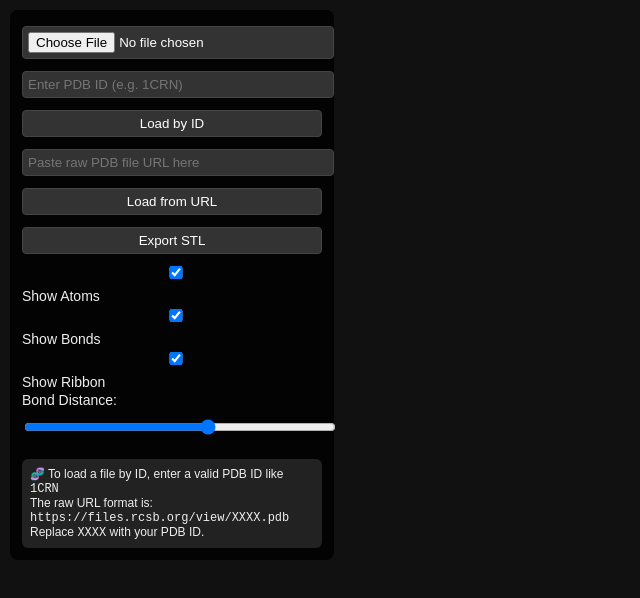
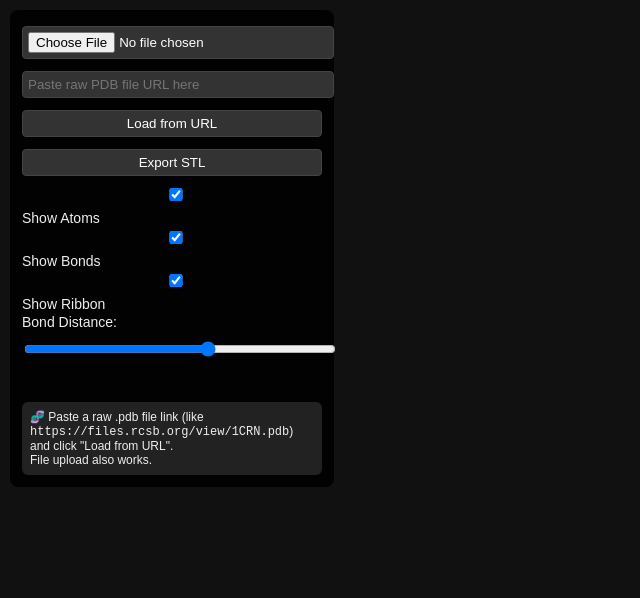
Before and after one commit to claireprice/pdb-to-stl, a plain HTML site: page index.html in a window 1280 px wide. Shown: the whole page, without its empty margins (0-640 px from the left). Drawn offline with nearby package versions, Linux system fonts and the light colour scheme.

Commit message:
Update index.html
removed ID upload as it was causing problems

```diff
--- a/index.html
+++ b/index.html
@@ -17,18 +17,11 @@
     #controls {
       position: absolute;
       top: 10px; left: 10px;
-      background: rgba(0, 0, 0, 0.8);
+      background: rgba(0, 0, 0, 0.85);
       padding: 12px;
       border-radius: 8px;
       z-index: 10;
       width: 300px;
-    }
-    #instructions {
-      font-size: 12px;
-      margin-top: 10px;
-      background: #222;
-      padding: 8px;
-      border-radius: 6px;
     }
     input, button {
       width: 100%;
@@ -46,13 +39,24 @@
     input[type="range"] {
       width: 100%;
     }
+    #instructions {
+      font-size: 12px;
+      margin-top: 10px;
+      background: #222;
+      padding: 8px;
+      border-radius: 6px;
+    }
+    #status {
+      font-size: 13px;
+      color: #00ccff;
+      padding: 4px 0;
+      min-height: 1em;
+    }
   </style>
 </head>
 <body>
   <div id="controls">
     <input type="file" id="pdbFile" />
-    <input type="text" id="pdbId" placeholder="Enter PDB ID (e.g. 1CRN)" />
-    <button onclick="loadPDBbyId()">Load by ID</button>
     <input type="text" id="pdbUrl" placeholder="Paste raw PDB file URL here" />
     <button onclick="loadPDBfromURL()">Load from URL</button>
     <button onclick="exportSTL()">Export STL</button>
@@ -64,11 +68,12 @@
       <input type="range" id="bondThreshold" min="1" max="2" step="0.1" value="1.6">
     </label>
 
+    <div id="status"></div>
+
     <div id="instructions">
-      🧬 To load a file by ID, enter a valid PDB ID like <code>1CRN</code><br>
-      The raw URL format is:<br>
-      <code>https://files.rcsb.org/view/XXXX.pdb</code><br>
-      Replace <code>XXXX</code> with your PDB ID.
+      🧬 Paste a raw .pdb file link (like <br>
+      <code>https://files.rcsb.org/view/1CRN.pdb</code>) and click "Load from URL".<br>
+      File upload also works.
     </div>
   </div>
 
@@ -90,7 +95,6 @@
       document.body.appendChild(renderer.domElement);
 
       controls = new THREE.OrbitControls(camera, renderer.domElement);
-
       addLights();
       animate();
 
@@ -103,7 +107,6 @@
         reader.readAsText(file);
       });
 
-      // UI change handlers
       document.getElementById("showAtoms").onchange =
       document.getElementById("showBonds").onchange =
       document.getElementById("showRibbon").onchange =
@@ -134,6 +137,7 @@
     function parsePDB(text) {
       scene.clear();
       atomMeshes = []; bondMeshes = []; ribbonMesh = null; currentAtoms = [];
+      setStatus("");
 
       const lines = text.split("\\n");
       for (const line of lines) {
@@ -212,27 +216,25 @@
 
     function loadPDBfromURL() {
       const url = document.getElementById("pdbUrl").value;
+      if (!url) {
+        alert("Please paste a raw PDB file URL.");
+        return;
+      }
+      setStatus("🔄 Loading PDB file…");
       fetch(url)
         .then(res => {
           if (!res.ok) throw new Error("File not found");
           return res.text();
         })
         .then(text => parsePDB(text))
-        .catch(err => alert("Failed to load PDB: " + err));
-    }
-
-    function loadPDBbyId() {
-      const id = document.getElementById("pdbId").value.trim().toUpperCase();
-      if (!id || id.length !== 4) {
-        alert("Please enter a valid 4-letter PDB ID like '1CRN'.");
-        return;
-      }
-      const url = `https://files.rcsb.org/view/${id}.pdb`;
-      document.getElementById("pdbUrl").value = url;
-      loadPDBfromURL();
+        .catch(err => setStatus("❌ Failed to load PDB: " + err.message));
     }
 
     function exportSTL() {
+      if (!scene || scene.children.length === 0) {
+        alert("Nothing to export yet!");
+        return;
+      }
       const exporter = new THREE.STLExporter();
       const stl = exporter.parse(scene);
       const blob = new Blob([stl], { type: 'text/plain' });
@@ -240,6 +242,10 @@
       link.href = URL.createObjectURL(blob);
       link.download = 'protein_model.stl';
       link.click();
+    }
+
+    function setStatus(msg) {
+      document.getElementById("status").textContent = msg;
     }
 
     function addLights() {
```
